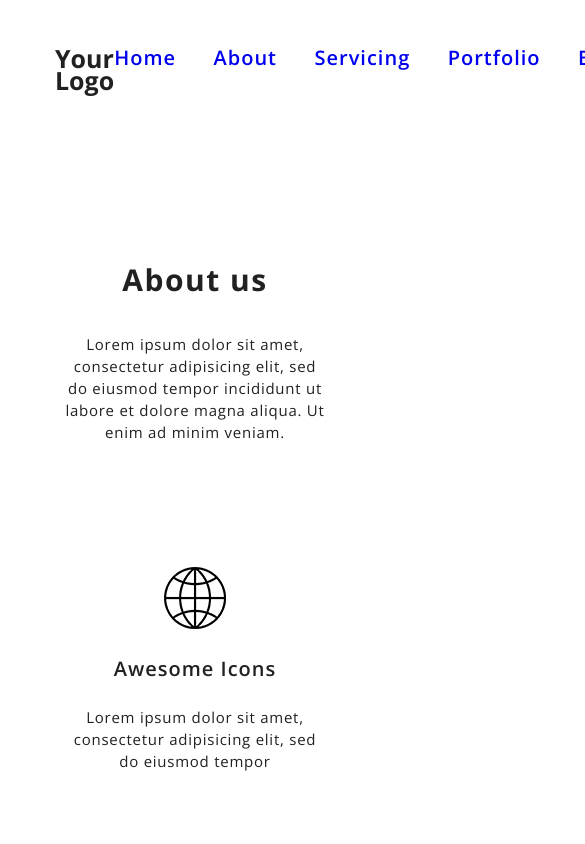
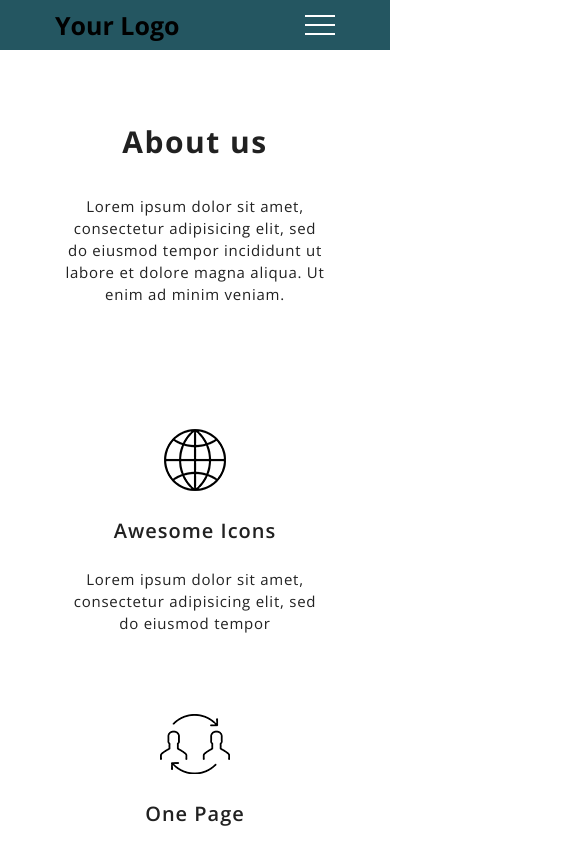
Before and after one commit to Arsa707/adaptive-landing-HTML-CSS-jQuery, a plain HTML site: page index.html in a window 390 px wide. Shown: the top 844 px of the page, 585 px wide, since content can reach past the window. Drawn offline with nearby package versions, Linux system fonts and the light colour scheme.

Commit message:
+меню бургер

```diff
--- a/#source/scss/style.scss
+++ b/#source/scss/style.scss
@@ -1,7 +1,9 @@
 
 // Обнуление стилей
 @import "nullstyle.scss";
-
+a {
+	color: #000 !important;
+}
 
 
 
@@ -29,21 +31,45 @@ font-family: 'Open Sans', sans-serif;
 }
 
 .header {
-
-	&__inner {
-		padding: 47px 0px 47px 0px;
+	width: 100%;
+	position: fixed;
+	z-index: 50;
+	&__body {
+		position: relative;
+		height: 70px;
+		align-items: center;
 		display: flex;
 		justify-content: space-between;
 	}
 
 	&__logo {
+		position: relative;
+		z-index: 2;
 		font-size: 25px;
 		line-height: 22px;
 		font-weight: 700;
 		color: #212121;
 	}
 
-	&__menu {}
+	&__burger{
+		display: none;
+	}
+
+	&__menu {
+		z-index: 2;
+		position: relative;
+	}
+
+	&:before{
+		content: '';
+		position: absolute;
+		top: 0;
+		left: 0;
+		width: 100%;
+		height: 100%;
+		z-index: 2;
+		background-color: #245661;
+	}
 }
 
 .main {
@@ -122,6 +148,7 @@ font-family: 'Open Sans', sans-serif;
 		max-width: 690px;
 	}
 	&__list{
+		flex-wrap: wrap;
 		display: flex;
 		justify-content: space-between;
 	}
@@ -359,23 +386,15 @@ font-family: 'Open Sans', sans-serif;
 		justify-content: space-between;
 	}
 	&__item {
+		margin: 0px 0px 0px 20px;
 		position: relative;
 		font-size: 20px;
 		line-height: 22px;
 		font-weight: 600;
 		letter-spacing: 0.05em;
 		color: #212121;
-		&:hover{
-			&:after{
-				animation: border 0.2s ease 0s 1 normal none;
-				content: '';
-				position: absolute;
-				bottom: -5px;
-				left: 10%;
-				height: 2px;
-				background-color: rgba(0, 0, 0, 0.6);
-				width: 80%;
-			}
+		&:hover {
+			text-shadow: 1px 1px 1.5px rgba($color: black, $alpha: 0.5);
 		}
 	}
 }
@@ -458,7 +477,7 @@ font-family: 'Open Sans', sans-serif;
 
 	&__icon {
 		&:hover {
-			animation: vision 0.4s linear 0s infinite alternate none;
+			animation: circle 0.4s linear 0s;
 		}
 		margin: 0px 0px 29px 0px;
 	}
@@ -851,7 +870,86 @@ font-family: 'Open Sans', sans-serif;
 
 // Малые девайсы («ландшафтные», < 768px)
 @media (max-width: 767.98px) {
+	body.lock {
+		overflow: hidden;
+	}
 
+	.header {
+		&__body{
+			height: 50px;
+		}
+
+		&__menu{
+			overflow: auto;
+			z-index: 1;
+			position: fixed;
+			top: -200%;
+			left: 0;
+			width: 100%;
+			height: 100%;
+			background-color: #9cddd2;
+			padding: 70px 0px 20px 10px;
+			&.active {
+				top: 0;
+				transition: all 0.3s ease 0s;
+			}
+		}
+		&__burger{
+			display: block;
+			position: relative;
+			z-index: 3;
+			width: 30px;
+			height: 20px;
+			& span {
+				background-color: #fff;
+				position: absolute;
+				left: 0;
+				width: 100%;
+				height: 2px;
+				top: 9px;
+				transition: all 0.3s ease 0s;
+			}
+			&:before,
+			&:after {
+				content: '';
+				background-color: #fff;
+				position: absolute;
+				width: 100%;
+				height: 2px;
+				left: 0;
+				transition: all 0.3s ease 0s;
+			}
+			&:before {
+				top: 0;
+			}
+			&:after {
+				bottom: 0;
+			}
+			&.active:before {
+				transform: rotate(45deg);
+				top: 9px;
+			}
+			&.active:after {
+				transform: rotate(-45deg);
+				bottom: 9px;
+			}
+			&.active span {
+				transform: scale(0);
+			}
+		}
+	}
+
+	.menu {
+		&__list {
+			min-width: 0;
+			display: block;
+			text-align: center;
+		}
+		&__item {
+			margin: 0px 0px 20px 0px;
+			font-size: 30px;
+		}
+	}
 }
 
 // Средние девайсы («таблетки», < 992px)
@@ -885,26 +983,6 @@ font-family: 'Open Sans', sans-serif;
 
 	100% {
 		transform: rotate(360deg);
-	}
-}
-
-@keyframes vision {
-	0%{
-		opacity: 1;
-	}
-
-	100%{
-		opacity: 0.3;
-	}
-}
-
-@keyframes border {
-	0% {
-		width: 0%;
-	}
-
-	100% {
-		width: 80%;
 	}
 }
 
--- a/index.html
+++ b/index.html
@@ -23,8 +23,11 @@
 			<!-- header начало -->
 			<header class="header">
 				<div class="container">
-					<div class="header__inner">
+					<div class="header__body">
 						<a href="#" class="header__logo">Your Logo</a>
+						<div class="header__burger">
+							<span></span>
+						</div>
 						<nav class="header__menu menu">
 							<ul class="menu__list">
 								<li class="menu__item"><a href="#">Home</a></li>
--- a/js/script.js
+++ b/js/script.js
@@ -26,5 +26,8 @@ $(document).ready(function(){
 			},
 		]
 	});
-	// $('.slider__row').slick('setPosition');
+	$('.header__burger').click(function(event) {
+		$('.header__burger,.header__menu').toggleClass('active');
+		$('body').toggleClass('lock');
+	});
 });
```
Also changed, not shown: css/style.css.
